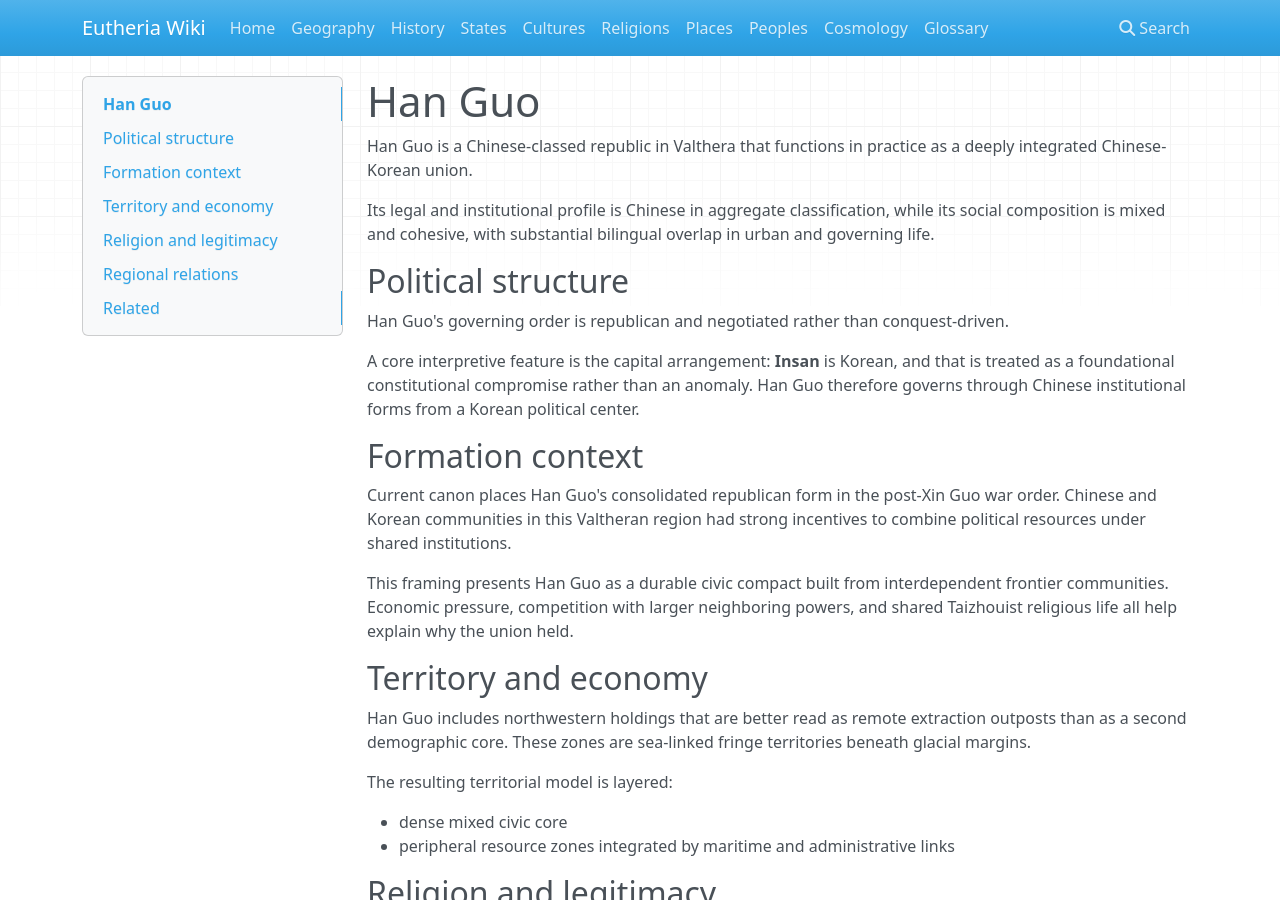
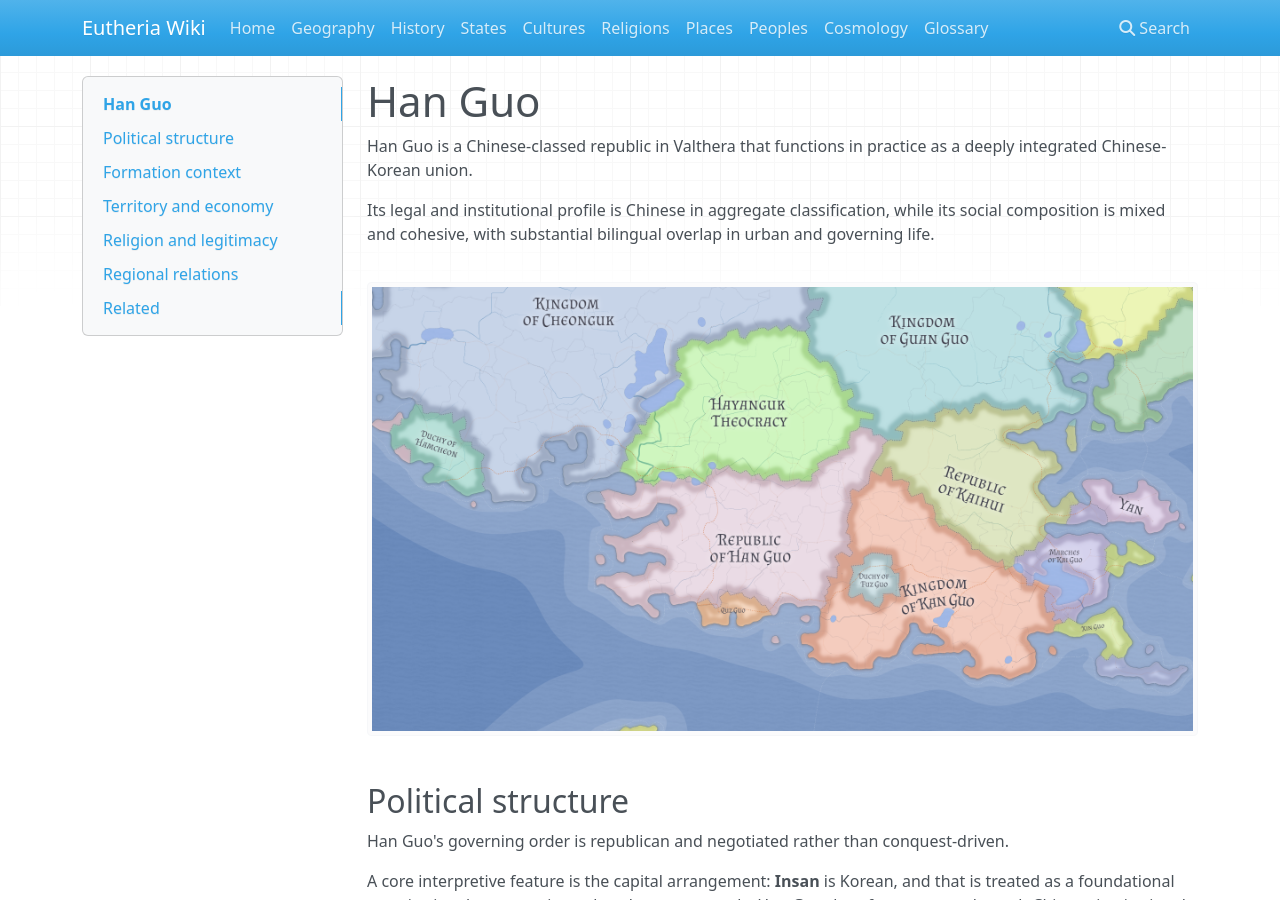
Before and after one commit to strigoi73-sudo/EutheriaWiki, an MkDocs documentation site: the page built from wiki/states/han-guo.md, in a window 1280 px wide and 900 px high. Built offline with MkDocs 1.6.1, drawn with Linux system fonts in a browser that asks for light colours; nearby versions of some CDN libraries.

Commit message:
Add Han Guo map crop

```diff
--- a/wiki/states/han-guo.md
+++ b/wiki/states/han-guo.md
@@ -3,6 +3,8 @@
 Han Guo is a Chinese-classed republic in Valthera that functions in practice as a deeply integrated Chinese-Korean union.
 
 Its legal and institutional profile is Chinese in aggregate classification, while its social composition is mixed and cohesive, with substantial bilingual overlap in urban and governing life.
+
+![Political map crop of Han Guo](../assets/maps/han-guo-map.png)
 
 ## Political structure
 
```
Also changed, not shown: wiki/assets/maps/han-guo-map.png (added).
